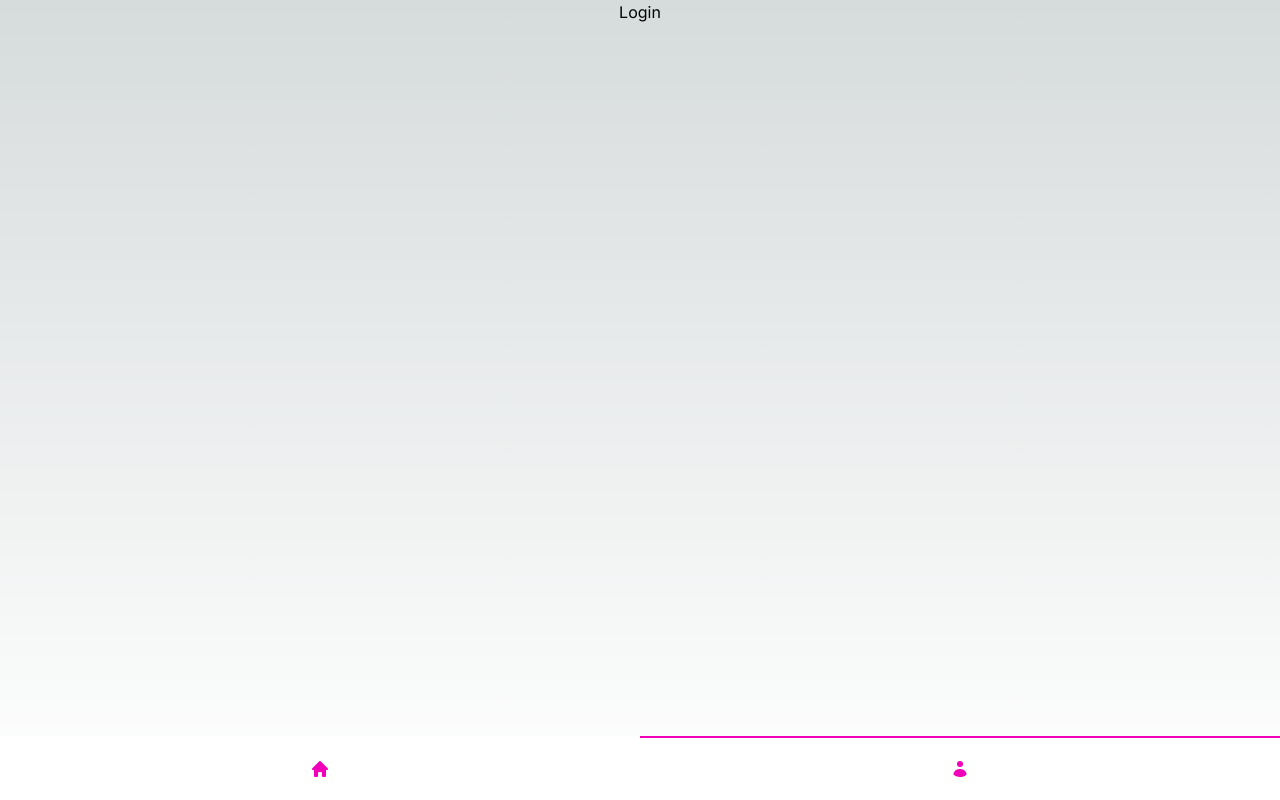
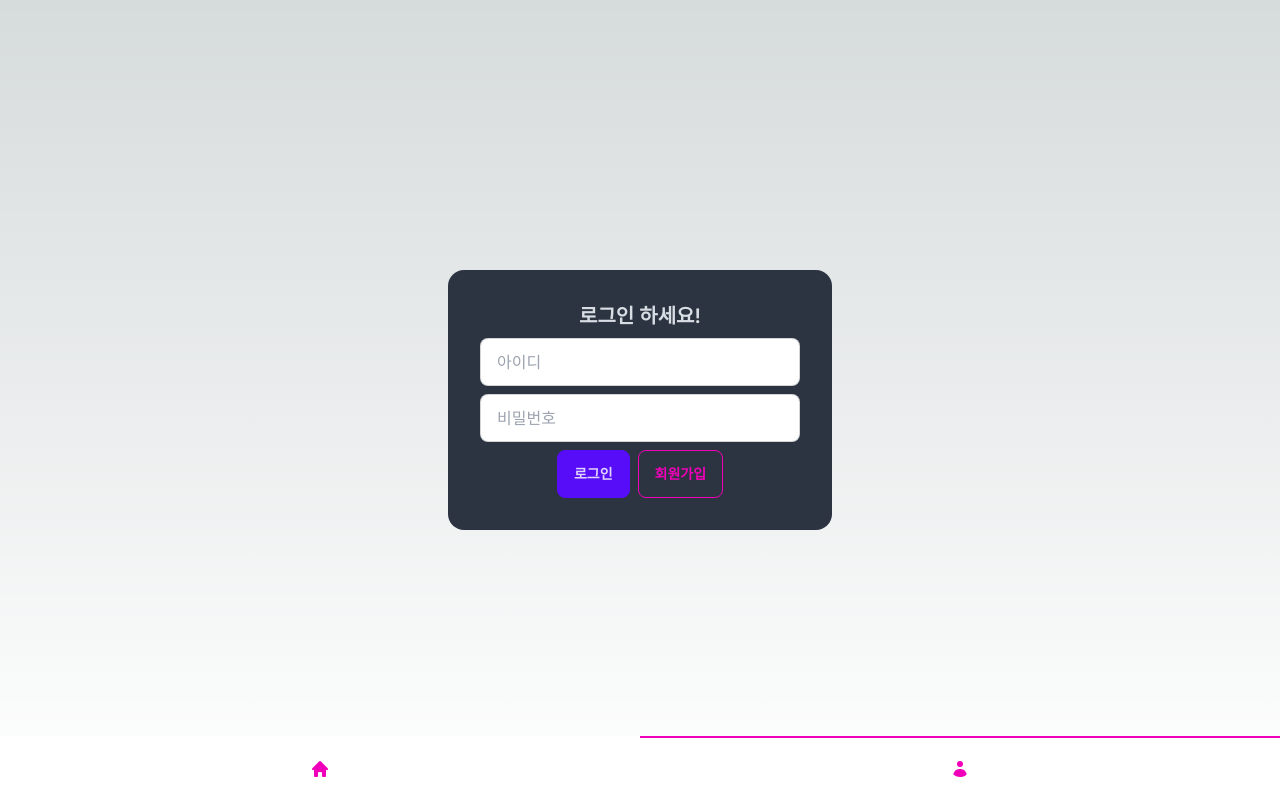
Before and after one commit to zestlee1106/hana-market-fe, a Next.js app: page /user/login in a window 1280 px wide. Built offline with nearby package versions, Linux system fonts and the light colour scheme.

Commit message:
[feat] 로그인 페이지 추가

```diff
--- a/app/user/login/page.tsx
+++ b/app/user/login/page.tsx
@@ -1,7 +1,29 @@
 import React from "react";
 
 function Login() {
-  return <div>Login</div>;
+  return (
+    <div className="flex flex-col items-center justify-center h-screen">
+      <div className="card w-96 bg-neutral text-neutral-content">
+        <div className="card-body items-center text-center">
+          <h2 className="card-title">로그인 하세요!</h2>
+          <input
+            type="text"
+            placeholder="아이디"
+            className="input input-bordered w-full max-w-xs"
+          />
+          <input
+            type="password"
+            placeholder="비밀번호"
+            className="input input-bordered w-full max-w-xs"
+          />
+          <div className="card-actions justify-end">
+            <button className="btn btn-primary">로그인</button>
+            <button className="btn btn-outline btn-secondary">회원가입</button>
+          </div>
+        </div>
+      </div>
+    </div>
+  );
 }
 
 export default Login;
```
